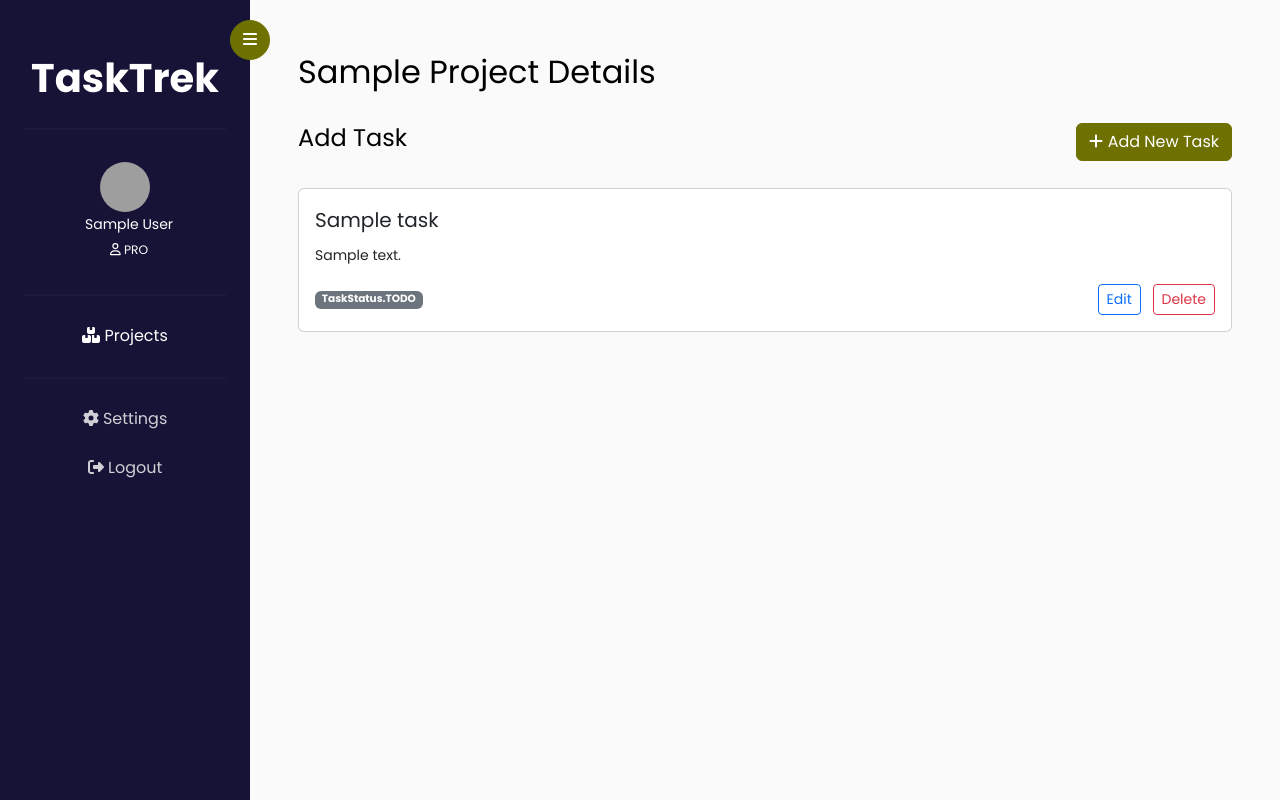
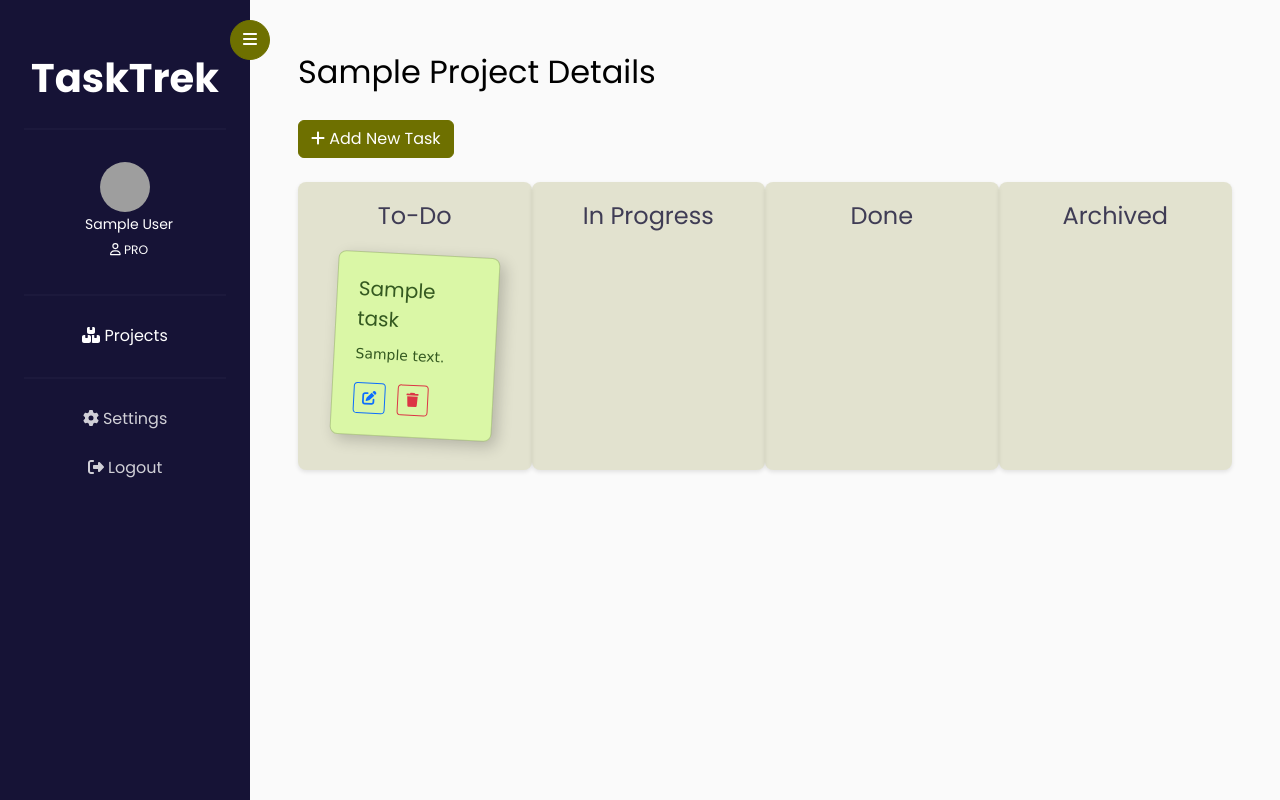
Before and after one commit to BAXTOR95/TaskTrek, a Flask app: page /dashboard/projects/1 in a window 1280 px wide. Run offline with Flask 3, Linux system fonts and the light colour scheme; a user stored in the database is signed in; tables that the repository leaves empty hold one stand-in row (values such as "Sample post"); some libraries are stand-ins or nearby versions; some web fonts are replaced; grey boxes are pictures that could not be loaded.

Commit message:
Implement task drag and drop feature, improve UI on project detail page

```diff
--- a/static/css/dashboard.css
+++ b/static/css/dashboard.css
@@ -1,3 +1,8 @@
+html,
+body {
+	height: 100%;
+	margin: 0;
+}
 body {
 	font-family: 'Poppins', Arial, sans-serif;
 	font-size: 14px;
@@ -11,7 +16,6 @@ hr {
 	-webkit-box-sizing: content-box;
 	box-sizing: content-box;
 	height: 0;
-	overflow: visible;
 	border: 1px solid rgba(255, 255, 255, 0.1);
 }
 a {
@@ -93,18 +97,23 @@ h5,
 }
 .wrapper {
 	width: 100%;
+	display: flex;
+	flex-direction: row;
+	height: 100vh; /* Full viewport height */
+	overflow: hidden; /* Prevent extra scrolling */
 }
 #sidebar {
 	min-width: 250px;
 	max-width: 250px;
-	height: 100vh;
 	background: #161336;
 	color: #fff;
+	height: 100vh; /* Match the viewport height */
 	-webkit-transition: all 0.3s;
 	-o-transition: all 0.3s;
 	transition: all 0.3s;
 	position: relative;
 	text-align: center;
+	z-index: 2; /* Keep sidebar above the content when sliding in/out */
 }
 #sidebar .h6 {
 	color: #fff;
@@ -210,9 +219,14 @@ a[data-toggle='collapse'] {
 	}
 }
 #content {
-	width: 100%;
-	padding: 0;
-	min-height: 100vh;
+	flex-grow: 1; /* Fill the remaining space */
+	overflow-y: auto; /* Scrollable content area */
+	padding: 20px; /* Padding for content */
+	background: #fafafa; /* Different background to distinguish from sidebar */
+	position: relative; /* Ensure content is positioned correctly */
+	left: 0; /* Align to the left edge of its flex container */
+	top: 0; /* Align to the top of its container */
+	height: 100vh; /* Minimum height to fill the viewport */
 	-webkit-transition: all 0.3s;
 	-o-transition: all 0.3s;
 	transition: all 0.3s;
@@ -348,3 +362,52 @@ a[data-toggle='collapse'] {
 	transition: all 0.3s ease;
 	padding-left: 2px;
 }
+.task-column {
+	background-color: #6e70002c;
+	padding: 1rem;
+	border-radius: 0.5rem;
+	box-shadow: 0 2px 4px rgba(0, 0, 0, 0.1);
+}
+.task-column h4 {
+	color: #161336cc;
+	text-align: center;
+}
+@media (max-width: 768px) {
+	.task-column {
+		flex: 0 0 100%;
+	}
+}
+.card {
+	height: auto; /* Auto height based on content */
+	padding: 5px; /* Padding inside the card */
+	background-color: #6e700033; /* Typical sticky note yellow */
+	box-shadow: 5px 5px 15px rgba(0, 0, 0, 0.2); /* Soft shadow for depth */
+	border-radius: 8px; /* Slightly rounded corners for a softer look */
+	font-family: 'Comic Sans MS', 'Comic Sans', cursive; /* Casual font style */
+	color: #333; /* Dark text for better readability */
+	margin: 20px; /* Margin around the card */
+	transform: rotate(3deg); /* Tilt the card for a casual placement effect */
+	transition: transform 0.3s; /* Smooth transition for hover effect */
+	cursor: grab; /* Change cursor to indicate the card is draggable */
+}
+
+.card:hover {
+	transform: rotate(0deg); /* Straighten the card on hover */
+	box-shadow: 10px 10px 25px rgba(0, 0, 0, 0.3); /* Enhanced shadow on hover */
+}
+.priority-low {
+    background-color: #daf7a6; /* Light Green */
+    color: #345920; /* Dark Green Text */
+}
+.priority-medium {
+    background-color: #ffdd59; /* Yellow */
+    color: #7a5c01; /* Dark Yellow Text */
+}
+.priority-high {
+    background-color: #ff884b; /* Orange */
+    color: #803400; /* Dark Orange Text */
+}
+.priority-urgent {
+    background-color: #ff5e57; /* Red */
+    color: #7f0c00; /* Dark Red Text */
+}
--- a/web/routes.py
+++ b/web/routes.py
@@ -7,6 +7,7 @@ from sqlalchemy.exc import IntegrityError
 from flask_login import login_user, login_required, logout_user, current_user
 from datetime import datetime, UTC
 from web.utils.gravatar import gravatar_url
+from models.task import TaskStatus
 
 
 web_blueprint = Blueprint('web', __name__, template_folder='templates')
@@ -179,9 +180,8 @@ def project_detail(project_id):
     form = TaskForm()
     project = Project.query.get(project_id)
     project_tasks = Task.query.filter_by(project_id=project_id).all()
-    tasks = [task for task in project_tasks]
     return render_template(
-        "project_detail.html", project=project, tasks=tasks, form=form
+        "project_detail.html", project=project, tasks=project_tasks, form=form
     )
 
 
@@ -242,3 +242,36 @@ def delete_task(project_id, task_id):
         db.session.rollback()
         flash("An error occurred while deleting the task.", category="danger")
         return redirect(url_for("web.project_detail", project_id=project_id))
+
+
+@web_blueprint.route(
+    "/dashboard/projects/<int:project_id>/update_task/<int:task_id>", methods=["POST"]
+)
+@login_required
+def update_task(project_id, task_id):
+    """Updates the status of a task in the database based on JSON input.
+
+    Args:
+        project_id (int): The ID of the project the task belongs to.
+        task_id (int): The ID of the task to update.
+
+    Returns:
+        json: Response indicating success or failure of the update.
+    """
+    try:
+        data = request.get_json()  # Get data from JSON request
+        task = Task.query.get(task_id)
+        if not task:
+            return jsonify({'success': False, 'message': 'Task not found'}), 404
+
+        new_status = data.get('status')
+        if new_status in TaskStatus.__members__:  # Check if the provided status is a valid enum member
+            task.status = TaskStatus[new_status]  # Convert string to Enum
+            db.session.commit()
+            return jsonify({'success': True, 'message': 'Task updated successfully'}), 200
+        else:
+            return jsonify({'success': False, 'message': 'Invalid status value'}), 400
+
+    except Exception as e:
+        db.session.rollback()
+        return jsonify({'success': False, 'message': f'An error occurred: {str(e)}'}), 500
--- a/web/templates/project_detail.html
+++ b/web/templates/project_detail.html
@@ -36,7 +36,6 @@
 <div class="task-container mb-4">
 	<!-- Task Adding Form -->
 	<div class="d-flex justify-content-between align-items-center">
-		<h4>Add Task</h4>
 		<button
 			type="button"
 			class="btn btn-primary"
@@ -120,31 +119,142 @@
 	</div>
 </div>
 
-<div class="tasks-list">
-	<!-- Task Cards Display -->
-	{% for task in tasks %}
-	<div class="card mb-3">
+<div id="tasks" class="container-fluid">
+	<div class="row">
+		<!-- Task columns for different statuses -->
+		<div class="col-md-3 task-column" data-status="TODO">
+			<h4>To-Do</h4>
+			<div id="todo" class="task-list">
+				{% for task in tasks if task.status.name == 'TODO' %}
+				<div
+					class="card mb-3 priority-{{task.priority.name|lower}}"
+					draggable="true"
+					id="task-{{ task.id }}"
+					data-url="{{ url_for('web.update_task', project_id=project.id, task_id=task.id) }}"
+				>
 					<div class="card-body">
 						<h5 class="card-title">{{ task.title }}</h5>
 						<p class="card-text">{{ task.description }}</p>
 						<div class="d-flex justify-content-between align-items-center">
-				<span class="badge bg-secondary">{{ task.status }}</span>
 							<div>
 								<!-- Edit Task Button -->
-					<button type="button" class="btn btn-sm btn-outline-primary me-2">
-						Edit
+								<button
+									type="button"
+									class="btn btn-sm btn-outline-primary me-2"
+								>
+									<i class="fa-solid fa-pen-to-square"></i>
 								</button>
 								<!-- Delete Task Button -->
 								<button type="button" class="btn btn-sm btn-outline-danger">
-						Delete
+									<i class="fa-solid fa-trash"></i>
 								</button>
 							</div>
 						</div>
 					</div>
 				</div>
-	{% else %}
-	<p>No tasks to display.</p>
 				{% endfor %}
+			</div>
+		</div>
+		<div class="col-md-3 task-column" data-status="IN_PROGRESS">
+			<h4>In Progress</h4>
+			<div id="inProgress" class="task-list">
+				{% for task in tasks if task.status.name == 'IN_PROGRESS' %}
+				<div
+					class="card mb-3 priority-{{task.priority.name|lower}}"
+					draggable="true"
+					id="task-{{ task.id }}"
+					data-url="{{ url_for('web.update_task', project_id=project.id, task_id=task.id) }}"
+				>
+					<div class="card-body">
+						<h5 class="card-title">{{ task.title }}</h5>
+						<p class="card-text">{{ task.description }}</p>
+						<div class="d-flex justify-content-between align-items-center">
+							<div>
+								<!-- Edit Task Button -->
+								<button
+									type="button"
+									class="btn btn-sm btn-outline-primary me-2"
+								>
+									<i class="fa-solid fa-pen-to-square"></i>
+								</button>
+								<!-- Delete Task Button -->
+								<button type="button" class="btn btn-sm btn-outline-danger">
+									<i class="fa-solid fa-trash"></i>
+								</button>
+							</div>
+						</div>
+					</div>
+				</div>
+				{% endfor %}
+			</div>
+		</div>
+		<div class="col-md-3 task-column" data-status="DONE">
+			<h4>Done</h4>
+			<div id="done" class="task-list">
+				{% for task in tasks if task.status.name == 'DONE' %}
+				<div
+					class="card mb-3 priority-{{task.priority.name|lower}}"
+					draggable="true"
+					id="task-{{ task.id }}"
+					data-url="{{ url_for('web.update_task', project_id=project.id, task_id=task.id) }}"
+				>
+					<div class="card-body">
+						<h5 class="card-title">{{ task.title }}</h5>
+						<p class="card-text">{{ task.description }}</p>
+						<div class="d-flex justify-content-between align-items-center">
+							<div>
+								<!-- Edit Task Button -->
+								<button
+									type="button"
+									class="btn btn-sm btn-outline-primary me-2"
+								>
+									<i class="fa-solid fa-pen-to-square"></i>
+								</button>
+								<!-- Delete Task Button -->
+								<button type="button" class="btn btn-sm btn-outline-danger">
+									<i class="fa-solid fa-trash"></i>
+								</button>
+							</div>
+						</div>
+					</div>
+				</div>
+				{% endfor %}
+			</div>
+		</div>
+		<div class="col-md-3 task-column" data-status="ARCHIVED">
+			<h4>Archived</h4>
+			<div id="archived" class="task-list">
+				{% for task in tasks if task.status.name == 'ARCHIVED' %}
+				<div
+					class="card mb-3 priority-{{task.priority.name|lower}}"
+					draggable="true"
+					id="task-{{ task.id }}"
+					data-url="{{ url_for('web.update_task', project_id=project.id, task_id=task.id) }}"
+				>
+					<div class="card-body">
+						<h5 class="card-title">{{ task.title }}</h5>
+						<p class="card-text">{{ task.description }}</p>
+						<div class="d-flex justify-content-between align-items-center">
+							<div>
+								<!-- Edit Task Button -->
+								<button
+									type="button"
+									class="btn btn-sm btn-outline-primary me-2"
+								>
+									<i class="fa-solid fa-pen-to-square"></i>
+								</button>
+								<!-- Delete Task Button -->
+								<button type="button" class="btn btn-sm btn-outline-danger">
+									<i class="fa-solid fa-trash"></i>
+								</button>
+							</div>
+						</div>
+					</div>
+				</div>
+				{% endfor %}
+			</div>
+		</div>
+	</div>
 </div>
 
 {% endblock %}
```
Also changed, not shown: static/js/dashboard.js (+50 -0 lines). Lines whose indentation alone changed are shown as unchanged.
